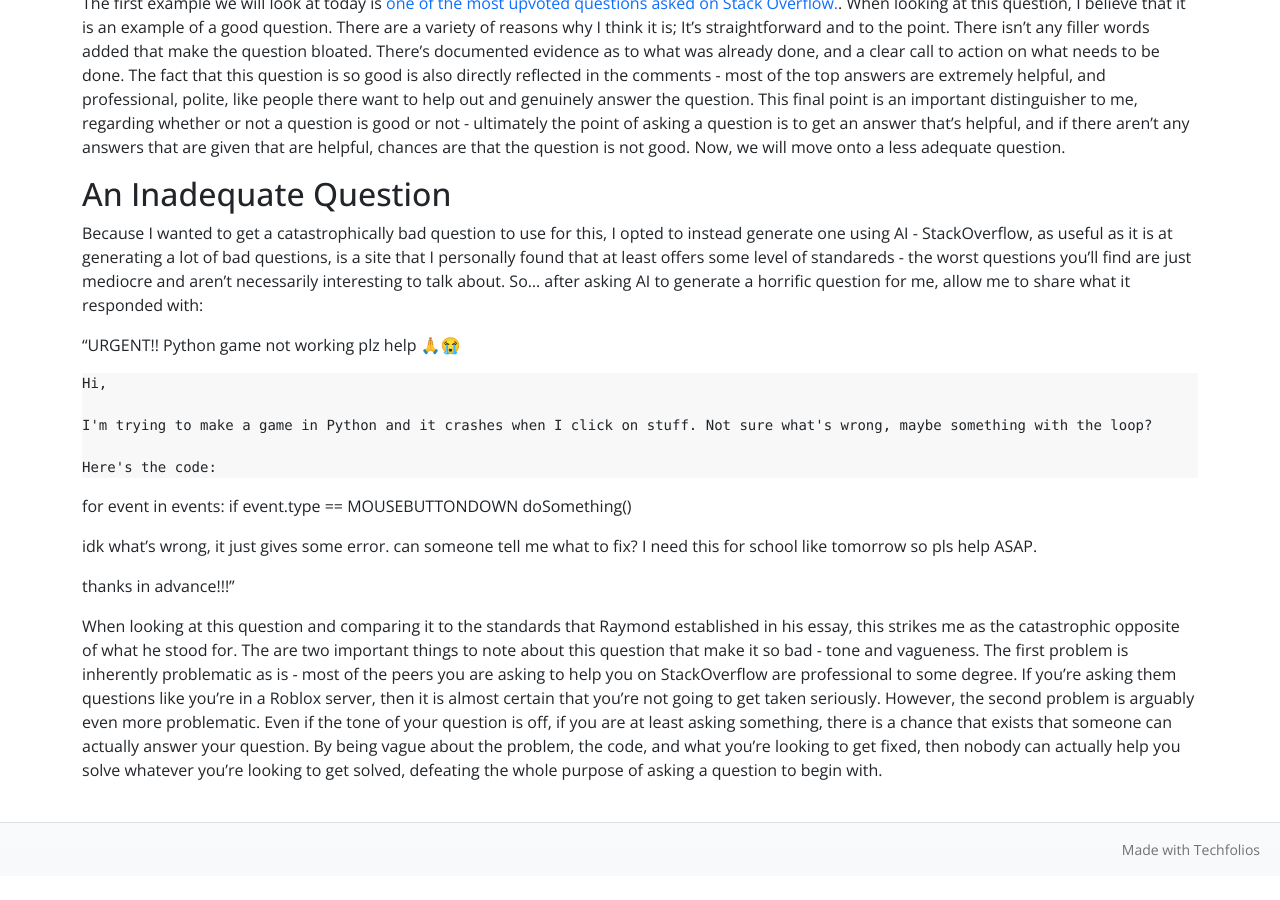
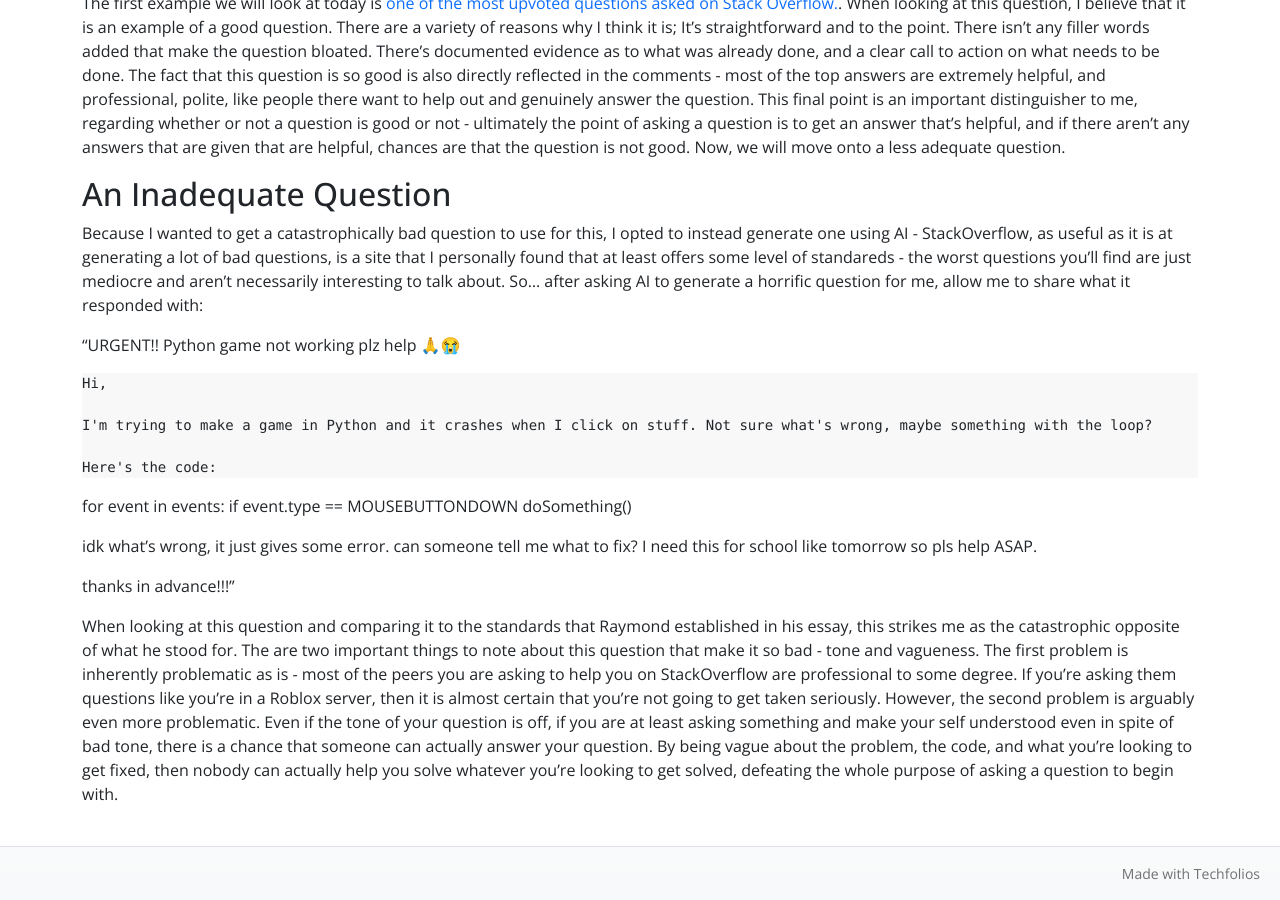
Before and after one commit to JoshCrockett/joshcrockett.github.io, a Jekyll site: the page built from essays/smartQuestion.md, in a window 1280 px wide and 900 px high, scrolled down 1182 px. Built offline with Jekyll 4.4.1, drawn with Linux system fonts in a browser that asks for light colours; before the commit the page ends 2058 px from its top, so only the background shows below that.

Commit message:
Update smartQuestion.md

```diff
--- a/essays/smartQuestion.md
+++ b/essays/smartQuestion.md
@@ -52,4 +52,4 @@ idk what's wrong, it just gives some error. can someone tell me what to fix? I n
 
 thanks in advance!!!"
 
-When looking at this question and comparing it to the standards that Raymond established in his essay, this strikes me as the catastrophic opposite of what he stood for. The are two important things to note about this question that make it so bad - tone and vagueness. The first problem is inherently problematic as is - most of the peers you are asking to help you on StackOverflow are professional to some degree. If you're asking them questions like you're in a Roblox server, then it is almost certain that you're not going to get taken seriously. However, the second problem is arguably even more problematic. Even if the tone of your question is off, if you are at least asking something, there is a chance that exists that someone can actually answer your question. By being vague about the problem, the code, and what you're looking to get fixed, then nobody can actually help you solve whatever you're looking to get solved, defeating the whole purpose of asking a question to begin with.
+When looking at this question and comparing it to the standards that Raymond established in his essay, this strikes me as the catastrophic opposite of what he stood for. The are two important things to note about this question that make it so bad - tone and vagueness. The first problem is inherently problematic as is - most of the peers you are asking to help you on StackOverflow are professional to some degree. If you're asking them questions like you're in a Roblox server, then it is almost certain that you're not going to get taken seriously. However, the second problem is arguably even more problematic. Even if the tone of your question is off, if you are at least asking something and make your self understood even in spite of bad tone, there is a chance that someone can actually answer your question. By being vague about the problem, the code, and what you're looking to get fixed, then nobody can actually help you solve whatever you're looking to get solved, defeating the whole purpose of asking a question to begin with.
```
